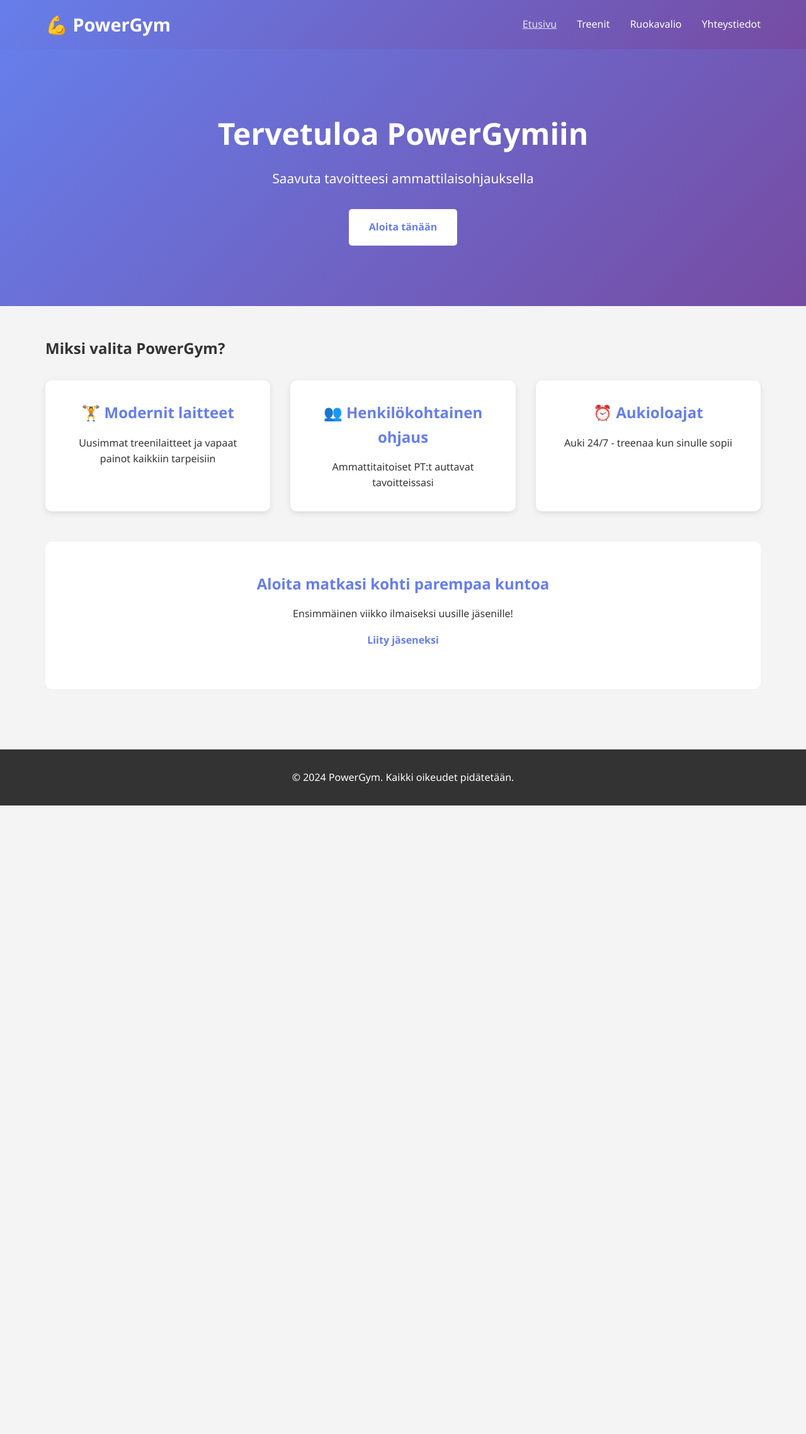
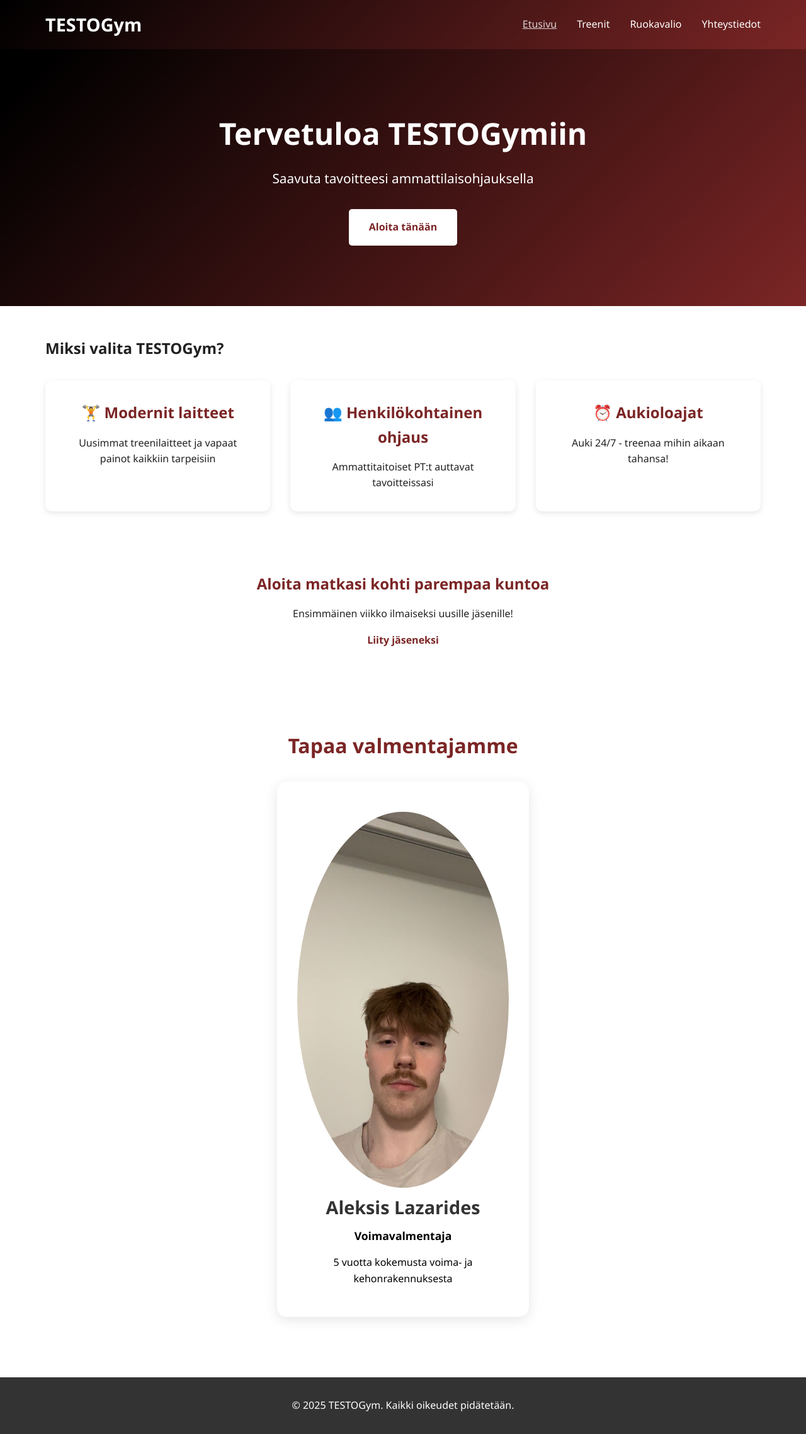
Before and after one commit to allumalaka/WebSivusto_Syksy25, a plain HTML site: page WS07_Projekityo/index.html in a window 1280 px wide. Shown: the whole page at 63% size. Before the commit the page ends 1279 px from the top, so only its background shows below. Drawn offline with Linux system fonts and the light colour scheme.

Commit message:
visuaali

```diff
--- a/WS07_Projekityo/index.html
+++ b/WS07_Projekityo/index.html
@@ -3,13 +3,13 @@
 <head>
     <meta charset="UTF-8">
     <meta name="viewport" content="width=device-width, initial-scale=1.0">
-    <title>PowerGym - Etusivu</title>
+    <title>TESTOGym - Etusivu</title>
     <link rel="stylesheet" href="styles/style.css">
 </head>
 <body>
     <nav class="navbar">
         <div class="nav-container">
-            <h1 class="logo">💪 PowerGym</h1>
+            <h1 class="logo">TESTOGym</h1>
             <ul class="nav-links">
                 <li><a href="index.html" class="active">Etusivu</a></li>
                 <li><a href="treenit.html">Treenit</a></li>
@@ -21,7 +21,7 @@
 
     <header class="hero">
         <div class="hero-content">
-            <h1>Tervetuloa PowerGymiin</h1>
+            <h1>Tervetuloa TESTOGymiin</h1>
             <p>Saavuta tavoitteesi ammattilaisohjauksella</p>
             <a href="yhteystiedot.html" class="cta-button">Aloita tänään</a>
         </div>
@@ -29,7 +29,7 @@
 
     <main class="container">
         <section class="intro">
-            <h2>Miksi valita PowerGym?</h2>
+            <h2>Miksi valita TESTOGym?</h2>
             <div class="features">
                 <div class="feature-card">
                     <h3>🏋️ Modernit laitteet</h3>
@@ -41,7 +41,7 @@
                 </div>
                 <div class="feature-card">
                     <h3>⏰ Aukioloajat</h3>
-                    <p>Auki 24/7 - treenaa kun sinulle sopii</p>
+                    <p>Auki 24/7 - treenaa mihin aikaan tahansa!</p>
                 </div>
             </div>
         </section>
@@ -51,10 +51,20 @@
             <p>Ensimmäinen viikko ilmaiseksi uusille jäsenille!</p>
             <a href="yhteystiedot.html" class="cta-button">Liity jäseneksi</a>
         </section>
+
+         <section class="trainer-section">
+            <h2>Tapaa valmentajamme</h2>
+            <div class="trainer-card">
+                <img src="./images/aleksiskuva.jpg" alt="Aleksis Lazarides" class="trainer-img">
+                <h3>Aleksis Lazarides</h3>
+                <p class="trainer-title">Voimavalmentaja</p>
+                <p class="trainer-bio">5 vuotta kokemusta voima- ja kehonrakennuksesta</p>
+            </div>
+        </section>
     </main>
 
     <footer>
-        <p>&copy; 2024 PowerGym. Kaikki oikeudet pidätetään.</p>
+        <p>&copy; 2025 TESTOGym. Kaikki oikeudet pidätetään.</p>
     </footer>
 </body>
 </html>
--- a/WS07_Projekityo/styles/style.css
+++ b/WS07_Projekityo/styles/style.css
@@ -7,15 +7,15 @@
 body {
     font-family: 'Segoe UI', Tahoma, Geneva, Verdana, sans-serif;
     line-height: 1.6;
-    color: #333;
-    background-color: #f4f4f4;
+    color: #222121;
+    background-color: #ffffff;
 }
 
 /* Navigaatio */
 .navbar {
-    background: linear-gradient(135deg, #667eea 0%, #764ba2 100%);
+    background: linear-gradient(135deg, #000000 0%, #7b2525 100%);
     padding: 1rem 0;
-    box-shadow: 0 2px 10px rgba(0,0,0,0.1);
+    box-shadow: 0 2px 10px rgba(0, 0, 0, 0.1);
 }
 
 .nav-container {
@@ -28,7 +28,7 @@ body {
 }
 
 .logo {
-    color: white;
+    color: rgb(255, 255, 255);
     font-size: 1.8rem;
 }
 
@@ -53,7 +53,7 @@ body {
 
 /* Hero section (etusivu) */
 .hero {
-    background: linear-gradient(135deg, #667eea 0%, #764ba2 100%);
+    background: linear-gradient(135deg, #000000 5%, #7b2525 100%);
     color: rgb(255, 255, 255);
     padding: 6rem 2rem;
     text-align: center;
@@ -72,8 +72,8 @@ body {
 /* Painikkeet */
 .cta-button {
     display: inline-block;
-    background: white;
-    color: #667eea;
+    background: #ffffff;
+    color: #7b2525;
     padding: 1rem 2rem;
     text-decoration: none;
     border-radius: 5px;
@@ -94,7 +94,7 @@ body {
 }
 
 .container h1 {
-    color: #667eea;
+    color: #7b2525;
     margin-bottom: 2rem;
     font-size: 2.5rem;
 }
@@ -108,15 +108,15 @@ body {
 }
 
 .feature-card {
-    background: white;
+    background: #ffffff;
     padding: 2rem;
     border-radius: 10px;
-    box-shadow: 0 3px 10px rgba(0,0,0,0.1);
+    box-shadow: 0 3px 10px rgba(0, 0, 0, 0.1);
     text-align: center;
 }
 
 .feature-card h3 {
-    color: #667eea;
+    color: #7b2525;
     margin-bottom: 1rem;
     font-size: 1.5rem;
 }
@@ -131,7 +131,7 @@ body {
 }
 
 .cta-section h2 {
-    color: #667eea;
+    color: #7b2525;
     margin-bottom: 1rem;
 }
 
@@ -144,14 +144,14 @@ body {
 }
 
 .workout-card {
-    background: white;
+    background: #ffffff;
     padding: 2rem;
     border-radius: 10px;
     box-shadow: 0 3px 10px rgba(0,0,0,0.1);
 }
 
 .workout-card h2 {
-    color: #667eea;
+    color: #7b2525;
     margin-bottom: 1rem;
 }
 
@@ -173,7 +173,7 @@ body {
 }
 
 .tips h2 {
-    color: #667eea;
+    color: #7b2525;
     margin-bottom: 1rem;
 }
 
@@ -210,12 +210,12 @@ body {
 }
 
 .nutrition-card h2 {
-    color: #667eea;
+    color: #7b2525;
     margin-bottom: 1rem;
 }
 
 .nutrition-card h3 {
-    color: #764ba2;
+    color: #000000;
     margin-top: 1rem;
     margin-bottom: 0.5rem;
 }
@@ -230,8 +230,8 @@ body {
 }
 
 .hydration {
-    background: linear-gradient(135deg, #667eea 0%, #764ba2 100%);
-    color: white;
+    background: linear-gradient(135deg, #19bdd6 1%, #667eea 100%);
+    color: rgb(255, 255, 255);
     padding: 2rem;
     border-radius: 10px;
     text-align: center;
@@ -247,7 +247,7 @@ body {
 }
 
 .info-card {
-    background: white;
+    background: #ffffff;
     padding: 2rem;
     border-radius: 10px;
     box-shadow: 0 3px 10px rgba(0,0,0,0.1);
@@ -255,19 +255,19 @@ body {
 }
 
 .info-card h2 {
-    color: #667eea;
+    color: #7b2525;
     margin-bottom: 1rem;
 }
 
 .contact-form {
-    background: white;
+    background: #ffffff;
     padding: 2rem;
     border-radius: 10px;
     margin-top: 3rem;
 }
 
 .contact-form h2 {
-    color: #667eea;
+    color: #7b2525;
     margin-bottom: 1.5rem;
 }
 
@@ -283,7 +283,7 @@ body {
     display: block;
     margin-bottom: 0.5rem;
     font-weight: 500;
-    color: #333;
+    color: #000000;
 }
 
 .form-group input,
@@ -291,7 +291,7 @@ body {
 .form-group textarea {
     width: 100%;
     padding: 0.8rem;
-    border: 2px solid #ddd;
+    border: 2px solid #000000;
     border-radius: 5px;
     font-size: 1rem;
     font-family: inherit;
@@ -305,7 +305,7 @@ body {
 }
 
 .submit-button {
-    background: linear-gradient(135deg, #667eea 0%, #764ba2 100%);
+    background: linear-gradient(135deg, #000000 0%, #7b2525 100%);
     color: white;
     padding: 1rem 2rem;
     border: none;
@@ -347,3 +347,65 @@ footer {
         font-size: 2rem;
     }
 }
+/* Trainer section */
+.trainer-section {
+    margin-top: 4rem;
+    text-align: center;
+}
+
+.trainer-section h2 {
+    color: #7b2525;
+    margin-bottom: 2rem;
+    font-size: 2rem;
+}
+
+.trainer-card {
+    background: white;
+    padding: 3rem 2rem;
+    border-radius: 15px;
+    box-shadow: 0 5px 20px rgba(0,0,0,0.1);
+    max-width: 400px;
+    margin: 0 auto;
+    transition: transform 0.3s;
+}
+
+.trainer-card:hover {
+    transform: translateY(-5px);
+    box-shadow: 0 8px 25px rgba(0,0,0,0.15);
+}
+
+.trainer-image {
+    width: 150px;
+    height: 150px;
+    margin: 0 auto 1.5rem;
+    background: linear-gradient(135deg, #000000 0%, #7b2525 100%);
+    border-radius: 50%;
+    display: flex;
+    align-items: center;
+    justify-content: center;
+    font-size: 4rem;
+}
+
+.trainer-card h3 {
+    color: #333;
+    font-size: 1.8rem;
+    margin-bottom: 0.5rem;
+}
+
+.trainer-title {
+    color: #000000;
+    font-weight: 600;
+    font-size: 1.1rem;
+    margin-bottom: 1rem;
+}
+
+.trainer-bio {
+    color: #000000;
+    line-height: 1.6;
+}
+.trainer-img {
+    width: 100%;
+    height: 100%;
+    object-fit: cover;
+    border-radius: 68%;
+}
```
Also changed, not shown: WS07_Projekityo/ruokavalio.html (+2 -2 lines), WS07_Projekityo/treenit.html (+3 -3 lines), WS07_Projekityo/yhteystiedot.html (+4 -4 lines), WS07_Projekityo/images/aleksiskuva.jpg (added).
